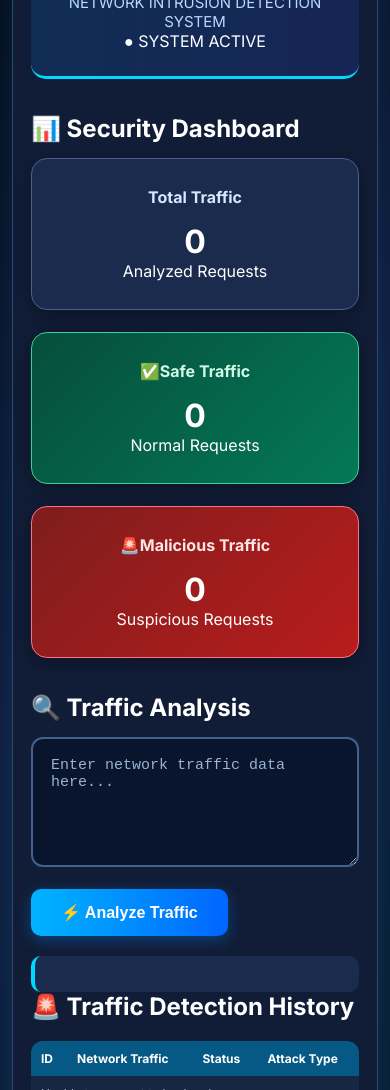
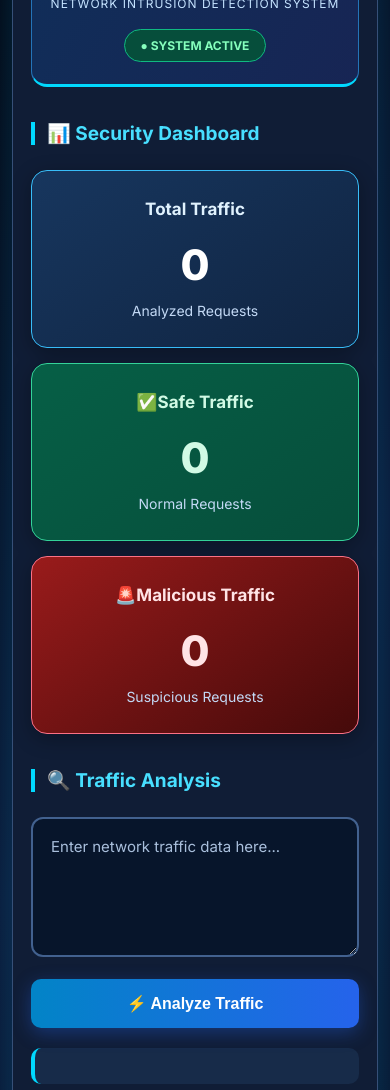
Before and after one commit to PRAGATH2006/NETWORK-DETECTION, a plain HTML site: page templates/index.html in a window 390 px wide. Shown: the part 103-1193 px from the top of the page. Drawn offline with Linux system fonts and the light colour scheme; no server answers.

Commit message:
Update style.css

```diff
--- a/static/style.css
+++ b/static/style.css
@@ -9,197 +9,285 @@
 
 body {
     font-family: 'Inter', Arial, sans-serif;
-    background: linear-gradient(135deg, #050816, #101b3d, #071b2e);
+    background: linear-gradient(135deg, #030712, #0b1b3a, #07152b);
     color: #ffffff;
     min-height: 100vh;
     padding: 30px;
 }
 
 .container {
-    max-width: 1250px;
+    max-width: 1350px;
+    width: 100%;
     margin: auto;
-    background: #111c36;
     padding: 35px;
-    border: 1px solid #34476f;
+    background: #101d36;
+    border: 1px solid #365078;
     border-radius: 20px;
-    box-shadow: 0 0 35px rgba(0, 195, 255, 0.15);
+    box-shadow: 0 0 35px rgba(0, 195, 255, 0.18);
 }
+
+/* HEADER */
 
 header {
     text-align: center;
     margin-bottom: 35px;
-    padding: 25px;
-    background: linear-gradient(90deg, #102d55, #172554);
-    border-radius: 15px;
+    padding: 30px 20px;
+    background: linear-gradient(120deg, #102e59, #172554);
+    border-radius: 16px;
+    border: 1px solid #2474b8;
     border-bottom: 3px solid #00d9ff;
 }
 
 header h1 {
     color: #ffffff;
-    font-size: 36px;
+    font-size: 38px;
     font-weight: 800;
     letter-spacing: 1px;
     text-shadow: 0 0 15px #00bfff;
 }
 
 header p {
-    color: #b9d9ff;
-    margin-top: 10px;
+    color: #c5e3ff;
+    margin-top: 12px;
     font-size: 15px;
+    letter-spacing: 2px;
 }
 
+.security-status {
+    display: inline-block;
+    margin-top: 18px;
+    padding: 8px 16px;
+    color: #86ffbd;
+    background: #064e3b;
+    border: 1px solid #10b981;
+    border-radius: 30px;
+    font-size: 12px;
+    font-weight: 700;
+}
+
+/* SECTION HEADINGS */
+
+h2 {
+    color: #48dfff;
+    font-size: 23px;
+    margin: 30px 0 20px;
+    padding-left: 12px;
+    border-left: 4px solid #00d9ff;
+}
+
+/* DASHBOARD CARDS */
+
 .stats-container {
-    display: grid;
-    grid-template-columns: repeat(3, 1fr);
+    display: grid !important;
+    grid-template-columns: repeat(3, minmax(0, 1fr)) !important;
     gap: 22px;
-    margin-bottom: 35px;
+    width: 100%;
+    margin: 25px 0 35px;
 }
 
 .stat-card {
+    min-width: 0;
+    min-height: 190px;
     padding: 28px 20px;
     text-align: center;
-    background: #1b2b4d;
-    border: 1px solid #46618e;
+    background: linear-gradient(145deg, #17365e, #102441);
+    border: 1px solid #38bdf8;
     border-radius: 16px;
-    box-shadow: 0 5px 18px rgba(0, 0, 0, 0.3);
-    transition: 0.3s;
+    box-shadow: 0 5px 20px rgba(0, 0, 0, 0.3);
+    transition: 0.3s ease;
 }
 
 .stat-card:hover {
-    transform: translateY(-6px);
-    box-shadow: 0 0 22px rgba(0, 217, 255, 0.3);
+    transform: translateY(-7px);
+    box-shadow: 0 0 25px rgba(0, 217, 255, 0.35);
 }
 
 .stat-card h3 {
-    color: #d5e8ff;
-    font-size: 16px;
-    margin-bottom: 15px;
+    color: #e0f2fe;
+    font-size: 17px;
+    margin-bottom: 20px;
 }
 
-.stat-card h2 {
-    font-size: 38px;
+.stat-card h1 {
+    color: #ffffff;
+    font-size: 42px;
     font-weight: 800;
-    color: #ffffff;
+    margin-bottom: 12px;
 }
 
+.stat-card p {
+    color: #c3d9f5;
+    font-size: 14px;
+}
+
+/* SAFE CARD */
+
 .safe-card {
-    background: linear-gradient(135deg, #064e3b, #047857);
+    background: linear-gradient(145deg, #065f46, #064e3b);
     border: 1px solid #34d399;
 }
 
 .safe-card h3,
-.safe-card h2 {
+.safe-card h1 {
     color: #d1fae5;
 }
 
+.safe-card:hover {
+    box-shadow: 0 0 25px rgba(52, 211, 153, 0.3);
+}
+
+/* MALICIOUS CARD */
+
 .danger-card {
-    background: linear-gradient(135deg, #7f1d1d, #b91c1c);
+    background: linear-gradient(145deg, #991b1b, #450a0a);
     border: 1px solid #fb7185;
 }
 
 .danger-card h3,
-.danger-card h2 {
+.danger-card h1 {
     color: #ffe4e6;
 }
 
-h2, h3 {
-    margin-bottom: 15px;
+.danger-card:hover {
+    box-shadow: 0 0 25px rgba(251, 113, 133, 0.3);
 }
 
-section {
-    margin-top: 30px;
-}
-
-section h2 {
-    color: #38dfff;
-    font-size: 22px;
-    margin-bottom: 20px;
-}
+/* TEXT AREA */
 
 textarea {
     width: 100%;
-    min-height: 130px;
+    min-height: 140px;
     padding: 18px;
+    margin-top: 5px;
     border: 2px solid #42618f;
     border-radius: 12px;
-    background: #08152d;
+    background: #07152b;
     color: #ffffff;
+    font-family: 'Inter', sans-serif;
     font-size: 15px;
     resize: vertical;
     outline: none;
+    transition: 0.3s;
 }
 
 textarea:focus {
     border-color: #00e5ff;
-    box-shadow: 0 0 12px rgba(0, 229, 255, 0.3);
+    box-shadow: 0 0 15px rgba(0, 229, 255, 0.25);
 }
 
 textarea::placeholder {
-    color: #9bb2d1;
+    color: #a9bfdc;
 }
+
+/* BUTTON */
 
 button {
     margin-top: 18px;
-    padding: 14px 30px;
-    background: linear-gradient(90deg, #00b4ff, #0066ff);
+    padding: 15px 30px;
+    background: linear-gradient(90deg, #0284c7, #2563eb);
     color: #ffffff;
     border: none;
     border-radius: 10px;
     font-size: 16px;
     font-weight: 700;
     cursor: pointer;
-    box-shadow: 0 4px 15px rgba(0, 140, 255, 0.35);
+    box-shadow: 0 5px 18px rgba(37, 99, 235, 0.35);
     transition: 0.3s;
 }
 
 button:hover {
-    background: linear-gradient(90deg, #00e5ff, #3478ff);
-    transform: scale(1.04);
+    background: linear-gradient(90deg, #06b6d4, #3b82f6);
+    transform: translateY(-3px);
+    box-shadow: 0 0 20px rgba(0, 217, 255, 0.4);
 }
+
+/* RESULT */
 
 #result {
     margin-top: 20px;
     padding: 18px;
     border-radius: 10px;
     font-weight: 600;
-    background: #1b2b4d;
+    background: #172b49;
     border-left: 4px solid #00d9ff;
     color: #ffffff;
 }
 
+.result-safe {
+    background: #064e3b;
+    border-left: 5px solid #34d399;
+    color: #d1fae5;
+}
+
+.result-danger {
+    background: #7f1d1d;
+    border-left: 5px solid #fb7185;
+    color: #ffe4e6;
+}
+
+/* TRAFFIC TABLE */
+
+.table-container {
+    width: 100%;
+    overflow-x: auto;
+    border-radius: 12px;
+}
+
 table {
     width: 100%;
+    min-width: 650px;
     border-collapse: collapse;
     margin-top: 20px;
-    overflow: hidden;
-    border-radius: 12px;
 }
 
 th {
     background: #075985;
     color: #ffffff;
-    padding: 16px;
+    padding: 17px;
     text-align: left;
+    font-size: 14px;
 }
 
 td {
-    padding: 15px;
+    padding: 16px;
     border-bottom: 1px solid #34476f;
     color: #e2edff;
     background: #172642;
     word-break: break-word;
+    font-size: 14px;
 }
 
 tr:hover td {
-    background: #233b61;
+    background: #263e63;
 }
+
+/* TRAFFIC STATUS */
+
+.safe {
+    color: #4ade80 !important;
+    font-weight: 800;
+}
+
+.malicious {
+    color: #fb7185 !important;
+    font-weight: 800;
+}
+
+/* FOOTER */
 
 footer {
     text-align: center;
-    margin-top: 35px;
-    color: #a9c5e8;
+    margin-top: 40px;
+    padding: 22px;
+    color: #b9cce5;
+    background: #0a162b;
+    border-top: 1px solid #34476f;
+    border-radius: 12px;
     font-size: 13px;
+    line-height: 2;
 }
+
+/* MOBILE RESPONSIVE */
 
 @media (max-width: 768px) {
     body {
@@ -210,19 +298,33 @@ footer {
         padding: 18px;
     }
 
+    header {
+        padding: 22px 12px;
+    }
+
     header h1 {
-        font-size: 25px;
+        font-size: 27px;
+    }
+
+    header p {
+        font-size: 12px;
+        letter-spacing: 1px;
     }
 
     .stats-container {
-        grid-template-columns: 1fr;
+        grid-template-columns: 1fr !important;
+        gap: 15px;
     }
 
-    table {
-        font-size: 12px;
+    .stat-card {
+        min-height: 150px;
     }
 
-    th, td {
-        padding: 10px;
+    h2 {
+        font-size: 19px;
+    }
+
+    button {
+        width: 100%;
     }
 }
```
